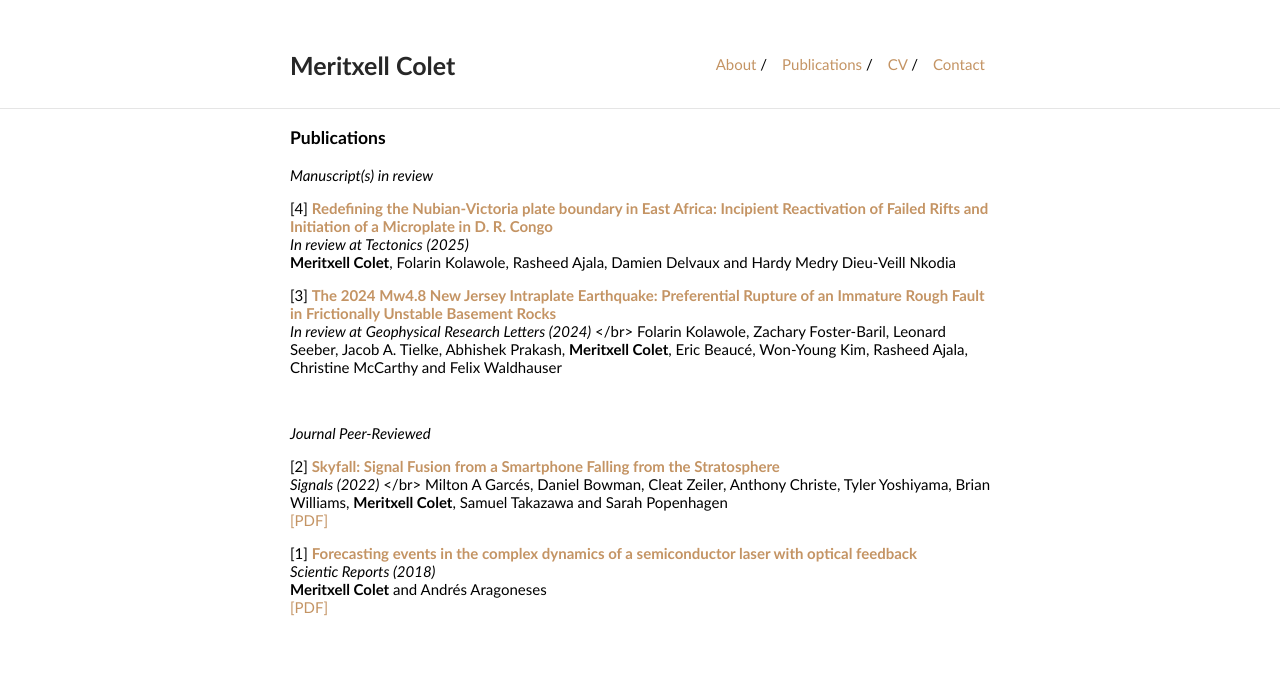
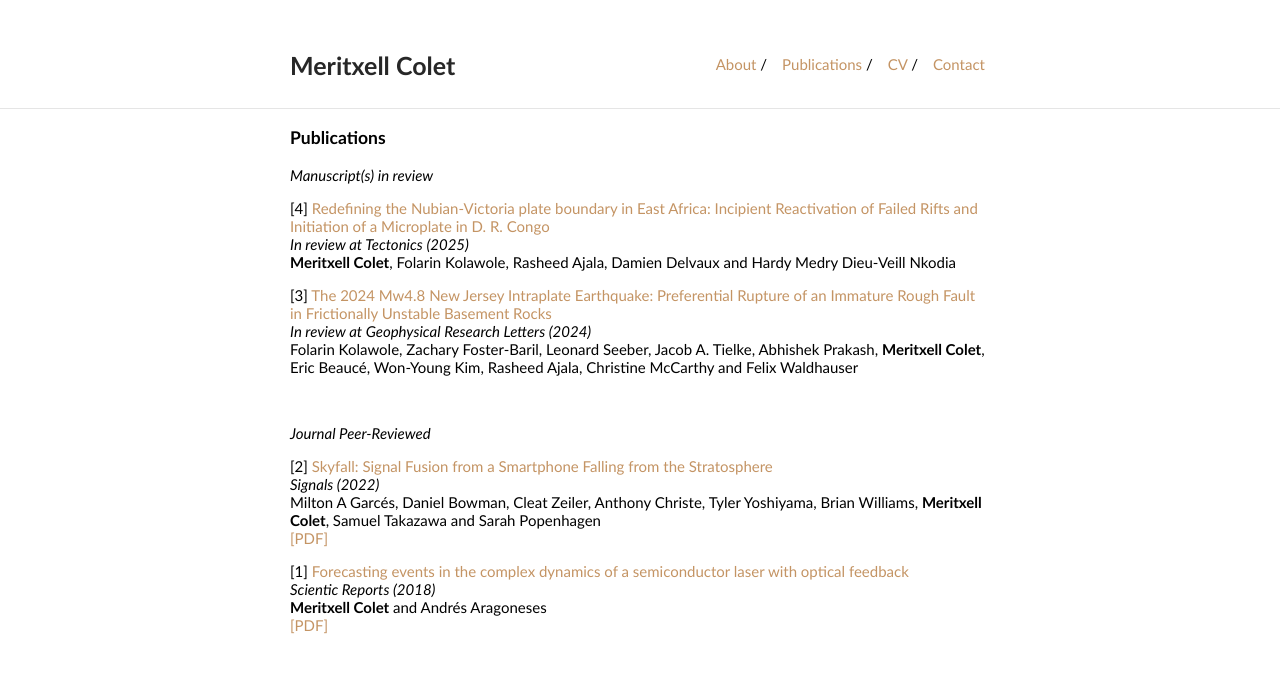
Before and after one commit to MeritxellC/MeritxellC.github.io, a Jekyll site: the page built from publications/publications.md, in a window 1280 px wide. Shown: the top 673 px of the page. Built offline with Jekyll 4.4.1, drawn with Linux system fonts in a browser that asks for light colours.

Commit message:
more updates

```diff
--- a/publications/publications.md
+++ b/publications/publications.md
@@ -5,7 +5,7 @@ layout: default
 
 <p><i>Manuscript(s) in review</i></p>
 <p>
-[4] <a href="https://essopenarchive.org/users/857884/articles/1259439-active-crustal-deformation-across-a-nucleating-extensional-microplate-d-r-congo-east-africa?commit=b82447a2ff499eb05055bb700b32f4c54617af3d"><strong>Redefining the Nubian-Victoria plate boundary in East Africa: Incipient Reactivation of Failed Rifts and Initiation of a Microplate in D. R. Congo</strong></a>
+[4] <a href="https://essopenarchive.org/users/857884/articles/1259439-active-crustal-deformation-across-a-nucleating-extensional-microplate-d-r-congo-east-africa?commit=b82447a2ff499eb05055bb700b32f4c54617af3d">Redefining the Nubian-Victoria plate boundary in East Africa: Incipient Reactivation of Failed Rifts and Initiation of a Microplate in D. R. Congo</a>
 <br>
 <i>In review at Tectonics (2025)</i>
 <br>
@@ -14,10 +14,10 @@ layout: default
 </p>
 
 <p>
-[3] <a href="https://www.authorea.com/users/523989/articles/1241605-the-2024-mw4-8-new-jersey-intraplate-earthquake-preferential-rupture-of-an-immature-rough-fault-in-frictionally-unstable-basement-rocks"><strong>The 2024 Mw4.8 New Jersey Intraplate Earthquake: Preferential Rupture of an Immature Rough Fault in Frictionally Unstable Basement Rocks</strong></a>
+[3] <a href="https://www.authorea.com/users/523989/articles/1241605-the-2024-mw4-8-new-jersey-intraplate-earthquake-preferential-rupture-of-an-immature-rough-fault-in-frictionally-unstable-basement-rocks">The 2024 Mw4.8 New Jersey Intraplate Earthquake: Preferential Rupture of an Immature Rough Fault in Frictionally Unstable Basement Rocks</a>
 <br>
 <i>In review at Geophysical Research Letters (2024)</i>
-</br>
+<br>
 Folarin Kolawole, Zachary Foster-Baril, Leonard Seeber, Jacob A. Tielke, Abhishek Prakash,  <b>Meritxell Colet</b>, Eric Beaucé, Won-Young Kim, Rasheed Ajala, Christine McCarthy and Felix Waldhauser
 <br>
 </p>
@@ -28,16 +28,16 @@ Folarin Kolawole, Zachary Foster-Baril, Leonard Seeber, Jacob A. Tielke, Abhishe
 <p><i>Journal Peer-Reviewed</i></p>
 
 <p>
-[2] <a href="https://www.mdpi.com/2624-6120/3/2/14"><strong>Skyfall: Signal Fusion from a Smartphone Falling from the Stratosphere</strong></a>
+[2] <a href="https://www.mdpi.com/2624-6120/3/2/14">Skyfall: Signal Fusion from a Smartphone Falling from the Stratosphere</a>
 <br>
 <i>Signals (2022)</i>
-</br>
+<br>
 Milton A Garcés, Daniel Bowman, Cleat Zeiler, Anthony Christe, Tyler Yoshiyama, Brian Williams, <b>Meritxell Colet</b>, Samuel Takazawa and Sarah Popenhagen <br>
 <a href="Garces_et_al_2022.pdf">[PDF]</a>
 </p>
 
 <p>
-[1] <a href="https://www.nature.com/articles/s41598-018-29110-5"><strong>Forecasting events in the complex dynamics of a semiconductor laser with optical feedback</strong></a>
+[1] <a href="https://www.nature.com/articles/s41598-018-29110-5">Forecasting events in the complex dynamics of a semiconductor laser with optical feedback</a>
 <br>
 <i> Scientic Reports (2018)</i>
 <br>
```
